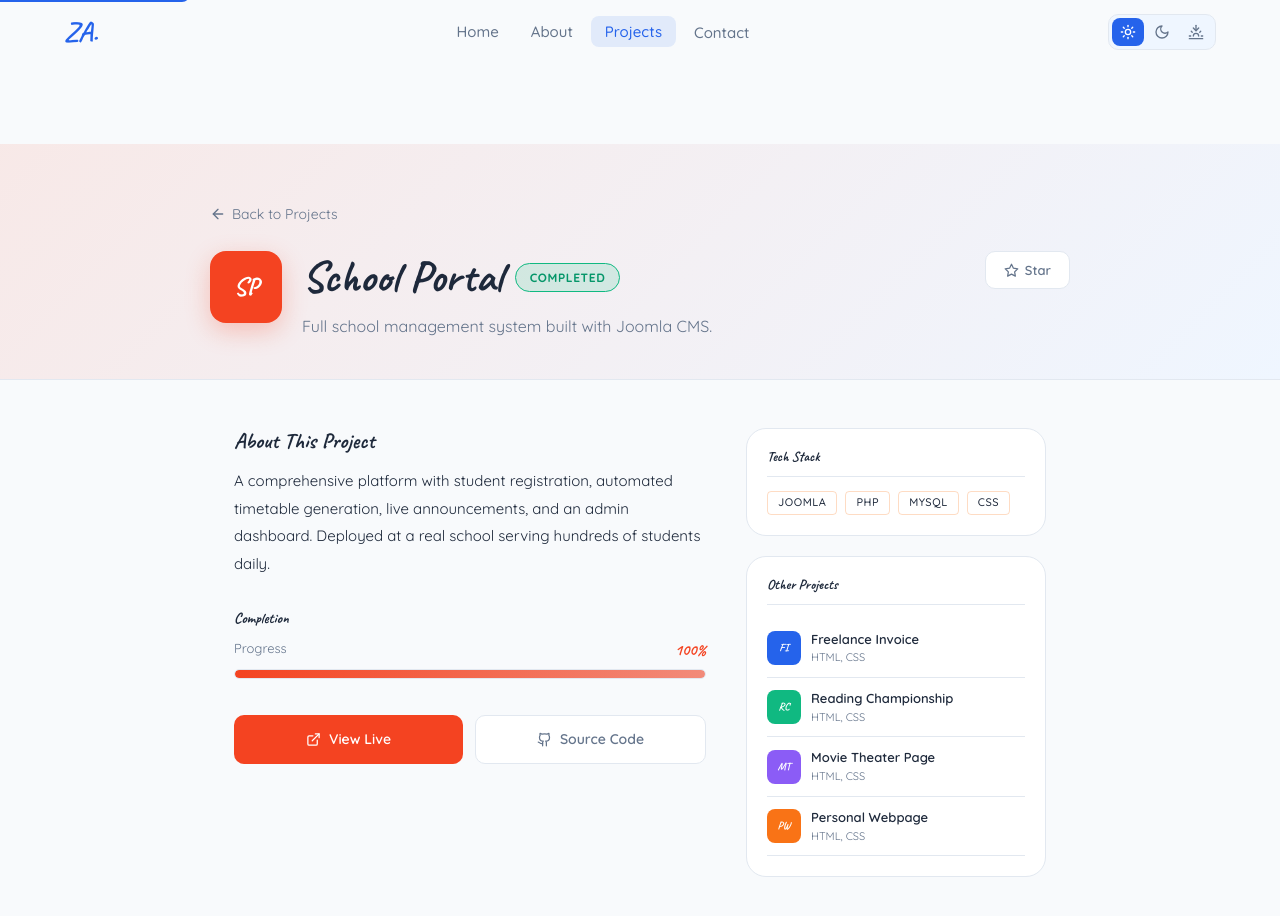
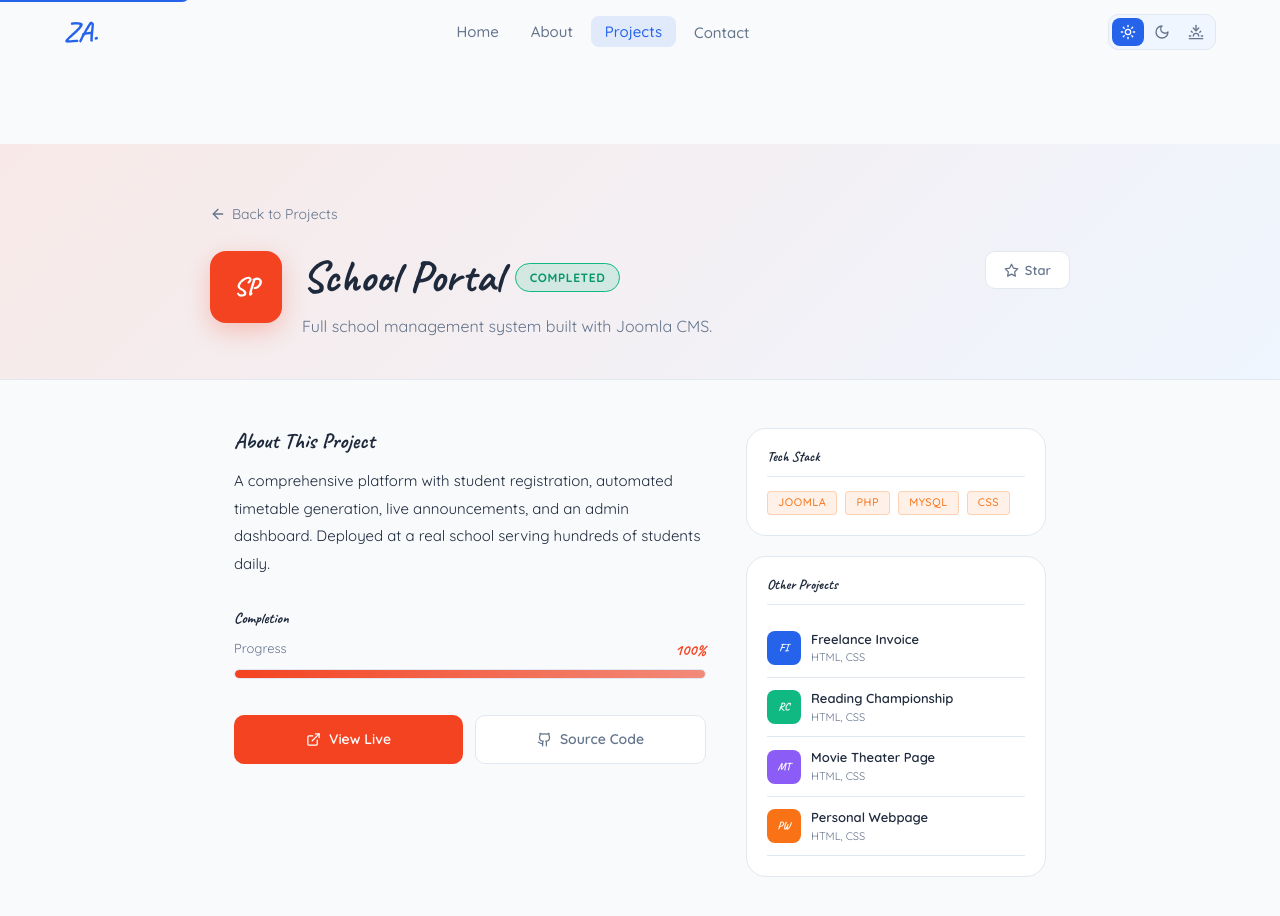
Before and after one commit to ahmadi008/react-portfolio-part3, a React (Vite) app: page /projects/1 in a window 1280 px wide. Shown: the top 916 px of the page. Built offline with nearby package versions, Linux system fonts and the light colour scheme.

Commit message:
Update TechBadge.jsx

```diff
--- a/src/components/TechBadge.jsx
+++ b/src/components/TechBadge.jsx
@@ -1,4 +1,3 @@
-// Reusable component — receives one prop: tech (a string)
 export default function TechBadge({ tech }) {
   return (
     <span style={{
@@ -8,8 +7,8 @@ export default function TechBadge({ tech }) {
       fontWeight: 500,
       letterSpacing: '0.05em',
       textTransform: 'uppercase',
-      color: 'var(--accent-orange)',
-      backgroundColor: 'var(--accent-orange-muted)',
+      color: 'var(--color-accent)',
+      backgroundColor: 'rgba(249,115,22,0.1)',
       border: '1px solid rgba(249, 115, 22, 0.25)',
       borderRadius: '4px',
       whiteSpace: 'nowrap',
```
